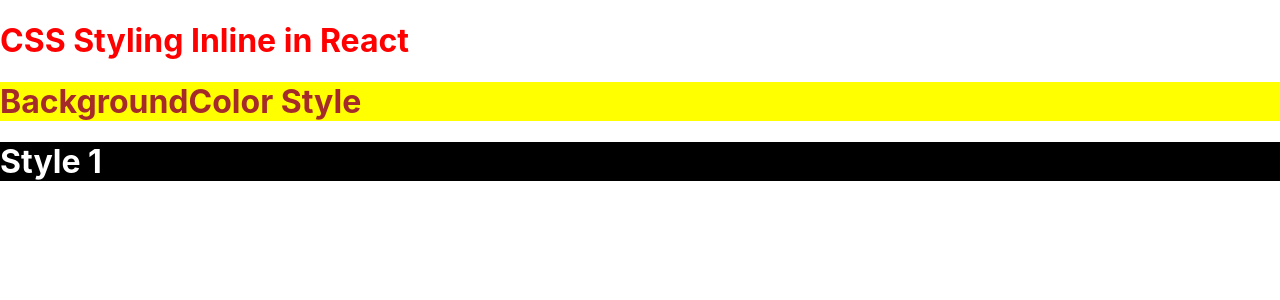
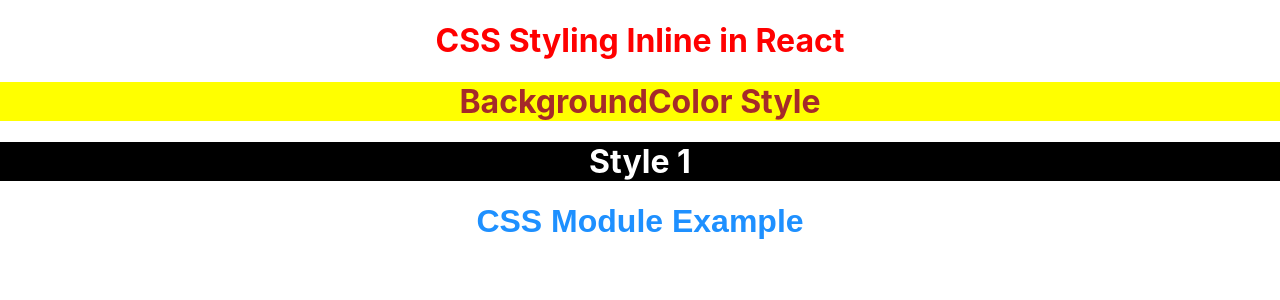
Before and after one commit to Hpekkaya/reactclass1, a React (Create React App) app: page / in a window 1280 px wide. Shown: the top 300 px of the page. Built offline with nearby package versions, Linux system fonts and the light colour scheme.

Commit message:
CSS Style module created

```diff
--- /dev/null
+++ b/src/11-CSSStyling/CSSStyling.css
@@ -0,0 +1,3 @@
+body{
+    text-align: center;
+}
--- a/src/11-CSSStyling/CSSStyling.js
+++ b/src/11-CSSStyling/CSSStyling.js
@@ -1,4 +1,6 @@
 import React from 'react'
+import "./CSSStyling.css"
+import styles from "./CSSStyling.module.css"
 
 const CSSStyling = () => {
     const myStyle ={color: "white", backgroundColor:"black"}
@@ -7,6 +9,7 @@ const CSSStyling = () => {
         <h1 style={{color:"red"}}>CSS Styling Inline in React</h1>
         <h1 style={{color:"brown", backgroundColor:"yellow"}}>BackgroundColor Style</h1>
         <h1 style={myStyle}> Style 1</h1>
+        <h1 className={styles.bigblue}>CSS Module Example</h1>
     </div>
   )
 }
--- /dev/null
+++ b/src/11-CSSStyling/CSSStyling.module.css
@@ -0,0 +1,4 @@
+.bigblue {
+    color: dodgerblue;
+    font-family: sans-serif;
+}
```
